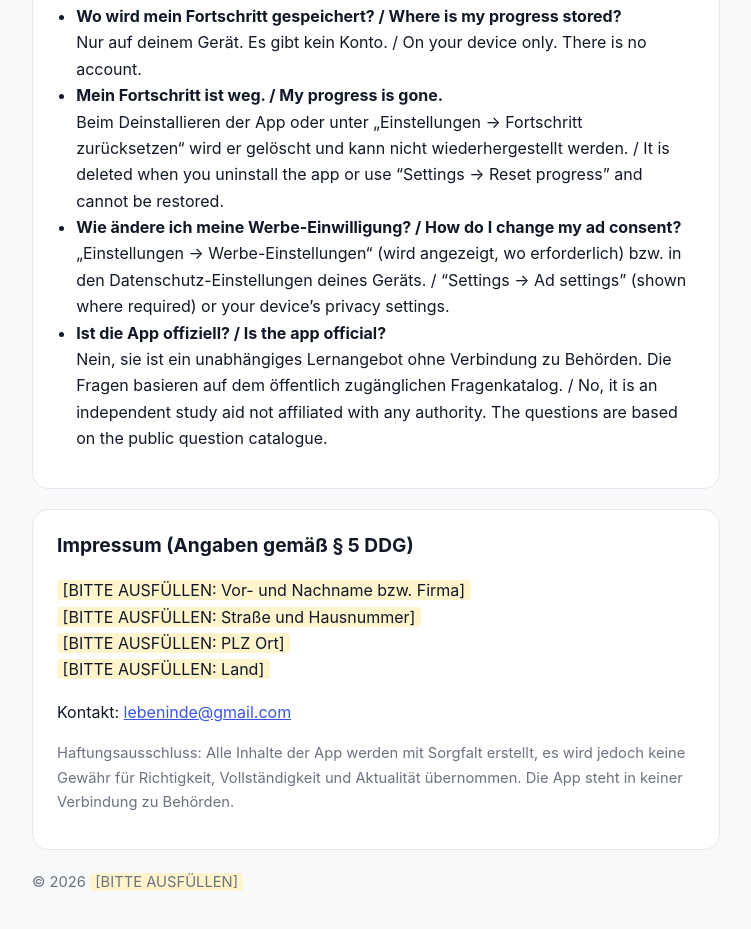
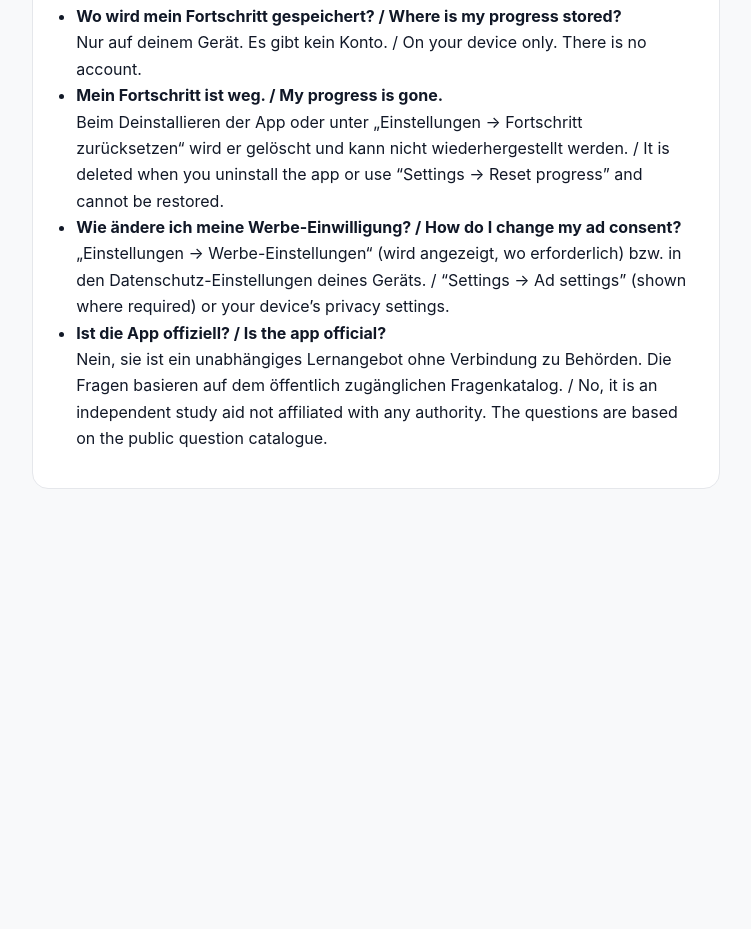
Before and after one commit to ali-bouali/ali-bouali.github.io, a plain HTML site: page index.html in a window 1280 px wide. Shown: the part 521-1450 px from the top of the page, without its empty margins (264-1015 px from the left). After the commit the page ends 1094 px from the top, so only its background shows below. Drawn offline with Linux system fonts and the light colour scheme.

Commit message:
Remove Impressum and name/address placeholders

```diff
--- a/index.html
+++ b/index.html
@@ -3,8 +3,8 @@
 <head>
 <meta charset="utf-8">
 <meta name="viewport" content="width=device-width, initial-scale=1">
-<title>Support &amp; Impressum – Leben in Deutschland</title>
-<meta name="description" content="Support, Kontakt und Impressum der App „Leben in Deutschland“ – Einbürgerungstest lernen, kostenlos.">
+<title>Support – Leben in Deutschland</title>
+<meta name="description" content="Support und Kontakt der App „Leben in Deutschland“ – Einbürgerungstest lernen, kostenlos.">
 <style>
   :root { --bg:#f8f9fa; --card:#fff; --text:#111827; --muted:#6b7280; --brand:#3b56de; --line:#e5e7eb; --warn:#fff4cc; }
   @media (prefers-color-scheme: dark) {
@@ -30,7 +30,6 @@
 
   <div class="card links">
     <a href="privacy.html">Datenschutzerklärung / Privacy Policy</a>
-    <a href="#impressum">Impressum</a>
   </div>
 
   <section class="card" id="support">
@@ -55,19 +54,7 @@
     </ul>
   </section>
 
-  <section class="card" id="impressum">
-    <h2>Impressum (Angaben gemäß § 5 DDG)</h2>
-    <p>
-      <span class="todo">[BITTE AUSFÜLLEN: Vor- und Nachname bzw. Firma]</span><br>
-      <span class="todo">[BITTE AUSFÜLLEN: Straße und Hausnummer]</span><br>
-      <span class="todo">[BITTE AUSFÜLLEN: PLZ Ort]</span><br>
-      <span class="todo">[BITTE AUSFÜLLEN: Land]</span>
-    </p>
-    <p>Kontakt: <a href="mailto:lebeninde@gmail.com">lebeninde@gmail.com</a></p>
-    <p class="muted">Haftungsausschluss: Alle Inhalte der App werden mit Sorgfalt erstellt, es wird jedoch keine Gewähr für Richtigkeit, Vollständigkeit und Aktualität übernommen. Die App steht in keiner Verbindung zu Behörden.</p>
-  </section>
 
-  <p class="muted">© 2026 <span class="todo">[BITTE AUSFÜLLEN]</span></p>
 </main>
 </body>
 </html>
```
Also changed, not shown: privacy.html (+1 -5 lines).
